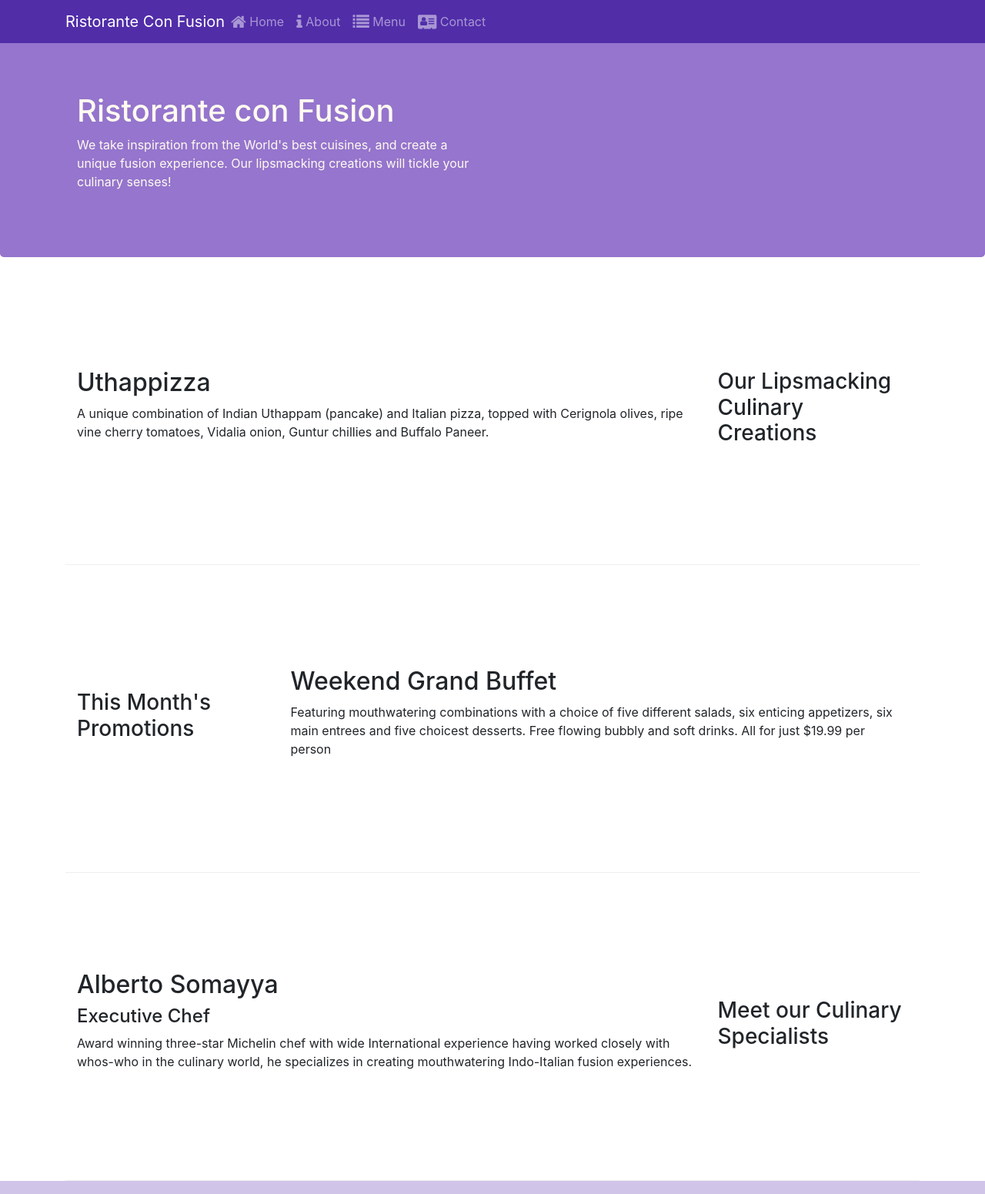
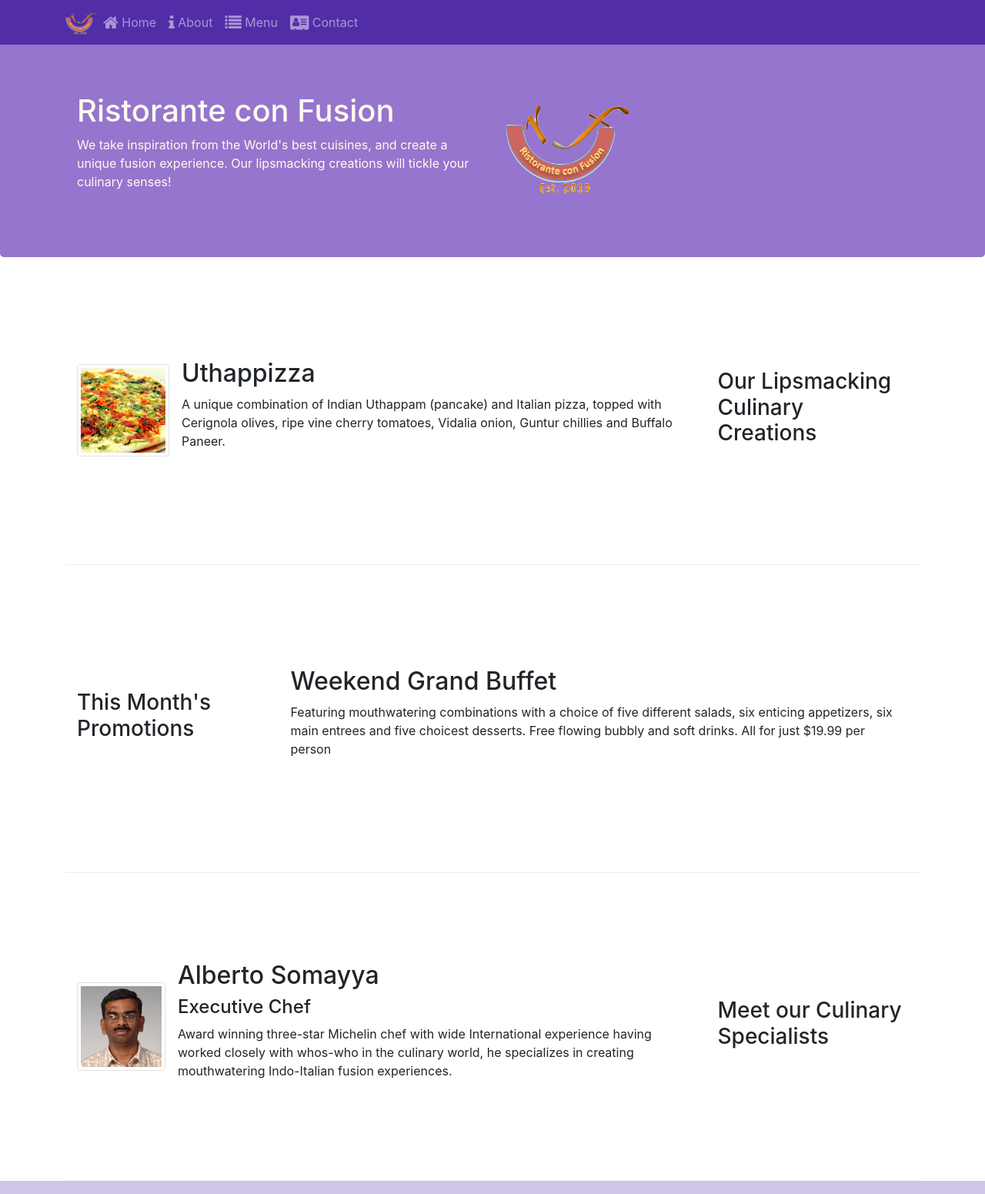
Before and after one commit to 99starman/conFusion, a website: page index.html in a window 1280 px wide. Shown: the top 1551 px of the page at 77% size. Drawn offline with nearby package versions, Linux system fonts and the light colour scheme.

Commit message:
Images and Media

```diff
--- a/index.html
+++ b/index.html
@@ -23,7 +23,7 @@
             <button class="navbar-toggler" type="button" data-toggle="collapse" data-target="#Navbar">
                 <span class="navbar-toggler-icon"></span>
             </button>
-            <a class="navbar-brand mr-auto" href="#">Ristorante Con Fusion</a>
+            <a class="navbar-brand mr-auto" href="#"><img src="img/logo.png" height="30" width="41"></a>
             <div class="cpllapse navbar-collapse" id="Navbar">
                 <ul class="navbar-nav mr-auto">
                     <li class="nav-item"><a class="nav-link" href="#">
@@ -47,7 +47,8 @@
                     <h1>Ristorante con Fusion</h1>
                     <p>We take inspiration from the World's best cuisines, and create a unique fusion experience. Our lipsmacking creations will tickle your culinary senses!</p>
                 </div>
-                <div class="col-12 col-sm">
+                <div class="col-12 col-sm align-self-center">
+                    <img src="img/logo.png" class="img-fluid">
                 </div>
             </div>
         </div>
@@ -59,8 +60,18 @@
                 <h3>Our Lipsmacking Culinary Creations</h3>
             </div>
             <div class="col col-sm order-sm-first col-md">
-                <h2>Uthappizza</h2>
-                <p>A unique combination of Indian Uthappam (pancake) and Italian pizza, topped with Cerignola olives, ripe vine cherry tomatoes, Vidalia onion, Guntur chillies and Buffalo Paneer.</p>
+                <div class="media">
+                    <img class="d-flex mr-3 img-thumbnail align-self-center"
+                            src="img/uthappizza.png" alt="Uthappizza">
+                    <div class="media-body">
+                        <h2 class="mt-0">Uthappizza</h2>
+                        <p class="d-none d-sm-block">A unique combination of Indian Uthappam (pancake) and
+                            Italian pizza, topped with Cerignola olives, ripe vine
+                            cherry tomatoes, Vidalia onion, Guntur chillies and
+                            Buffalo Paneer.</p>
+                    </div>
+                </div>
+
             </div>
         </div>
 
@@ -80,10 +91,21 @@
                 <h3>Meet our Culinary Specialists</h3>
             </div>
             <div class="col col-sm order-sm-first col-md">
-                <h2>Alberto Somayya</h2>
-                <h4>Executive Chef</h4>
-                <p>Award winning three-star Michelin chef with wide International experience having worked closely with whos-who in the culinary world, he specializes in creating mouthwatering Indo-Italian fusion experiences. </p>
+                <div class="media">
+                    <img class="d-flex mr-3 img-thumbnail align-self-center"
+                            src="img/alberto.png" alt="Alberto Somayya">
+                    <div class="media-body">
+                        <h2 class="mt-0">Alberto Somayya</h2>
+                        <h4>Executive Chef</h4>
+                        <p class="d-none d-sm-block">Award winning three-star Michelin chef with wide
+                            International experience having worked closely with
+                            whos-who in the culinary world, he specializes in
+                            creating mouthwatering Indo-Italian fusion experiences.
+                            </p>
+                    </div>
+                </div>
             </div>
+
         </div>
     </div>
 
```
Also changed, not shown: img/alberto.png (added), img/buffet.png (added), img/logo.png (added), img/uthappizza.png (added), 1 other file.
